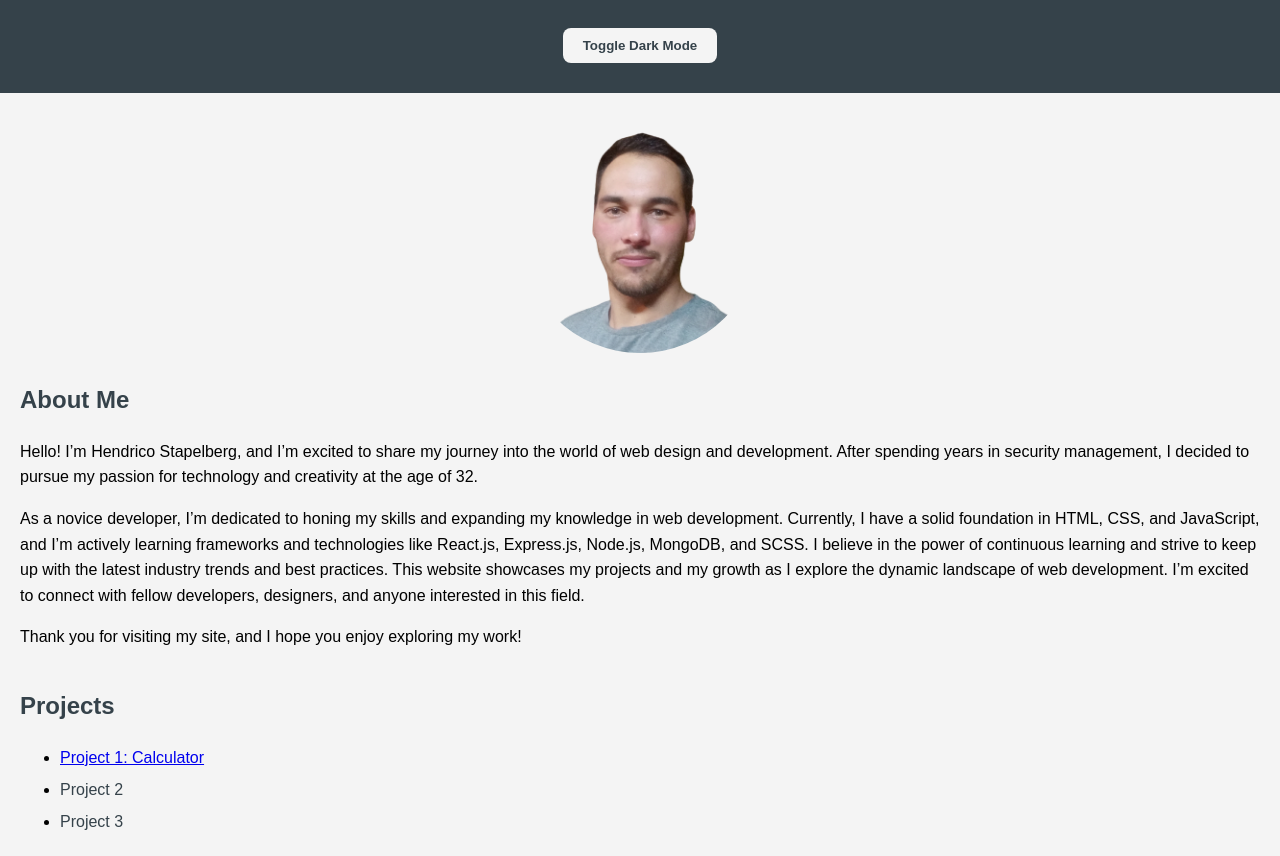
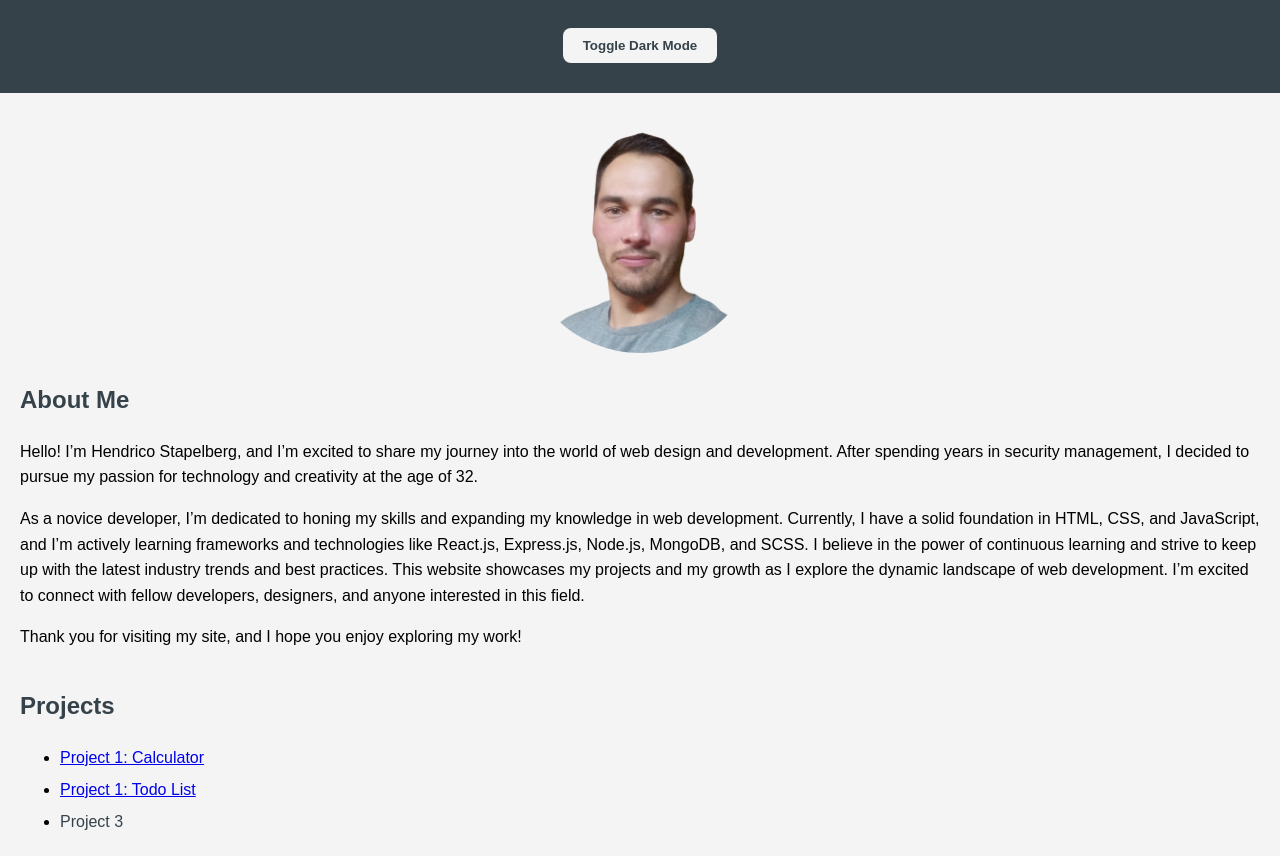
Before and after one commit to HendricoS/my-personal-website, a plain HTML site: page index.html in a window 1280 px wide. Shown: the part 96-952 px from the top of the page. Drawn offline with Linux system fonts and the light colour scheme.

Commit message:
updated project 2

```diff
--- a/index.html
+++ b/index.html
@@ -63,7 +63,11 @@
             >
           </li>
 
-          <li><a class="project-item" href="#">Project 2</a></li>
+          <li>
+            <a href="https://hendricos.github.io/todolist/" target="_blank"
+              >Project 1: Todo List</a
+            >
+          </li>
           <li><a class="project-item" href="#">Project 3</a></li>
         </ul>
       </div>
```
